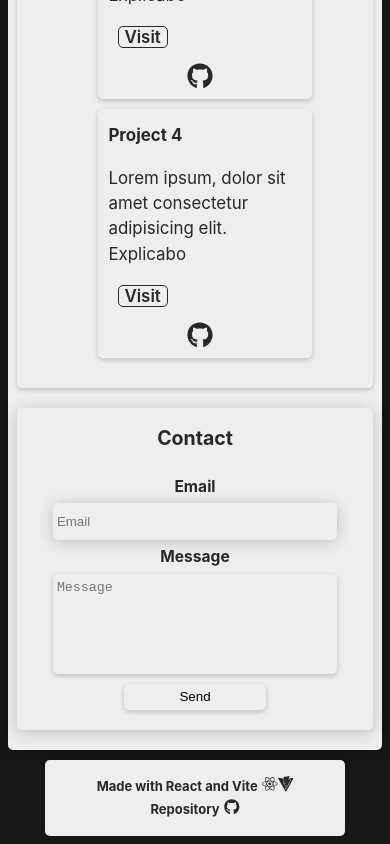
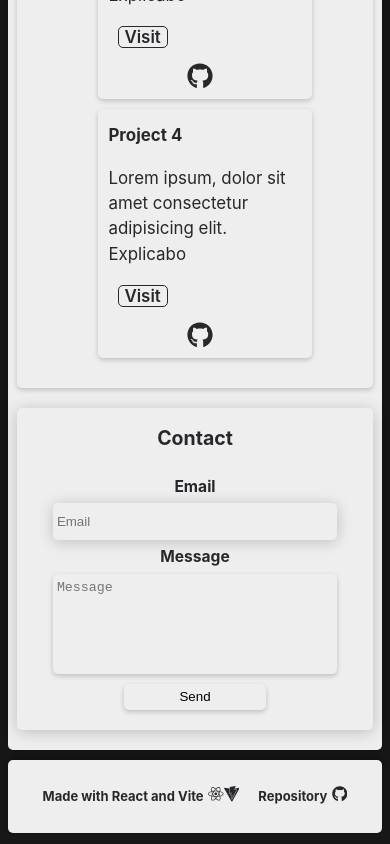
Before and after one commit to EnzoLy/portfolio-react, a React (Vite) app: page / in a window 390 px wide. Shown: the part 1168-2012 px from the top of the page. Built offline with nearby package versions, Linux system fonts and the light colour scheme.

Commit message:
breakpoint for mobile and use all screen

```diff
--- a/src/components/footer/styles.module.scss
+++ b/src/components/footer/styles.module.scss
@@ -1,12 +1,12 @@
-@import '../../styles.module.scss';
+@import "../../styles.module.scss";
 
 .footer {
   display: flex;
   flex-wrap: wrap;
   justify-content: space-between;
   background-color: $primary-color;
-  width: 80%;
-  padding: 15px;
+  width: 100%;
+  padding: 25px;
   border-radius: 0%;
   margin: auto;
   border-radius: 5px;
@@ -14,3 +14,9 @@
   font-weight: bold;
   margin-top: 10px;
 }
+
+@media (min-width: 520px) {
+  .footer {
+    width: 80%;
+  }
+}
```
